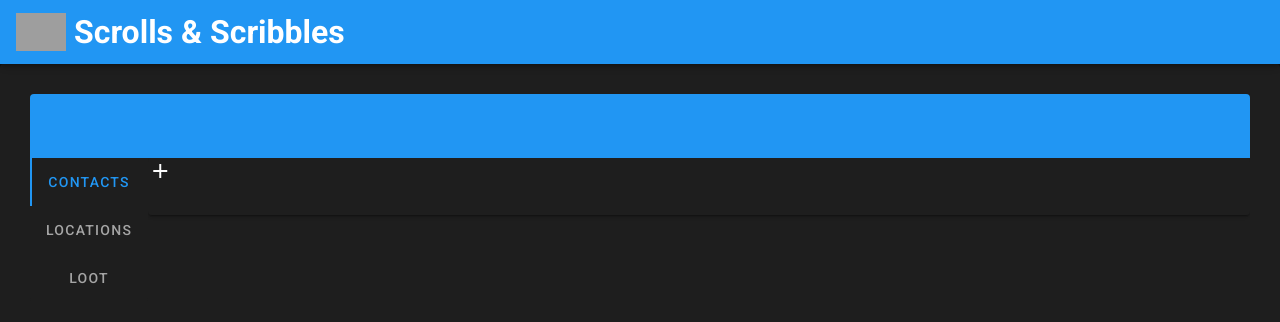
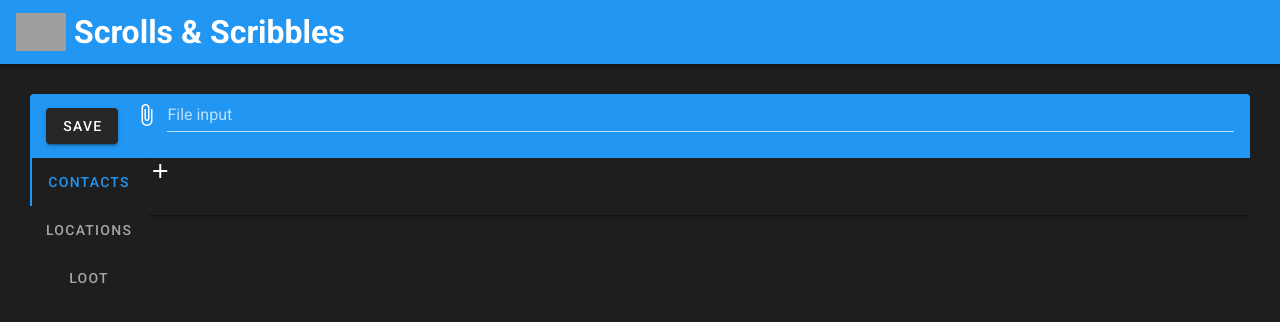
Before and after one commit to JDSalisbury/scrolls_scribbles, a Vue app: page / in a window 1280 px wide. Shown: the top 322 px of the page. Built offline with nearby package versions, Linux system fonts and the light colour scheme; grey boxes are pictures that could not be loaded.

Commit message:
Added the ability to Save txt file, and upload that file of notes.

```diff
--- a/package.json
+++ b/package.json
@@ -9,7 +9,10 @@
     "dev": "vue-cli-service serve --port $PORT"
   },
   "dependencies": {
+    "browserify-fs": "^1.0.0",
     "core-js": "^2.6.5",
+    "file-saver": "^2.0.2",
+    "fs": "0.0.1-security",
     "vue": "^2.6.10",
     "vuetify": "^2.2.11"
   },
--- a/src/components/HelloWorld.vue
+++ b/src/components/HelloWorld.vue
@@ -2,6 +2,12 @@
   <v-card class="menu">
     <v-toolbar flat color="primary" dark>
       <!-- <v-toolbar-title>User Profile</v-toolbar-title> -->
+      <v-btn class="mr-4" @click="saveNotes">Save</v-btn>
+      <v-file-input
+        show-size
+        label="File input"
+        @change="selectFile"
+      ></v-file-input>
     </v-toolbar>
     <v-tabs vertical>
       <div v-for="item in tags" :key="item.id">
@@ -162,6 +168,36 @@ export default {
       this.itemToAdd.name = '';
       this.itemToAdd.location = '';
       this.itemToAdd.info = '';
+    },
+    saveNotes() {
+      var FileSaver = require('file-saver');
+
+      var json = JSON.stringify(this.$data);
+      var blob = new Blob([json], {
+        type: 'text/plain;charset=utf-8'
+      });
+      FileSaver.saveAs(blob, 'scrolls_and_scribbles.txt');
+    },
+    selectFile(file) {
+      function parseFile(file) {
+        return new Promise((resolve, reject) => {
+          let content;
+          const reader = new FileReader();
+
+          reader.onloadend = function(e) {
+            content = JSON.parse(e.target.result);
+            resolve(content);
+          };
+          reader.onerror = function(e) {
+            reject(e);
+          };
+          reader.readAsText(file);
+        });
+      }
+      parseFile(file).then(
+        (result) => (this.groupList = result.groupList),
+        (error) => alert(error)
+      );
     }
   }
 };
```
Also changed, not shown: 1 other file (tests, documents, lock files or other folders).
